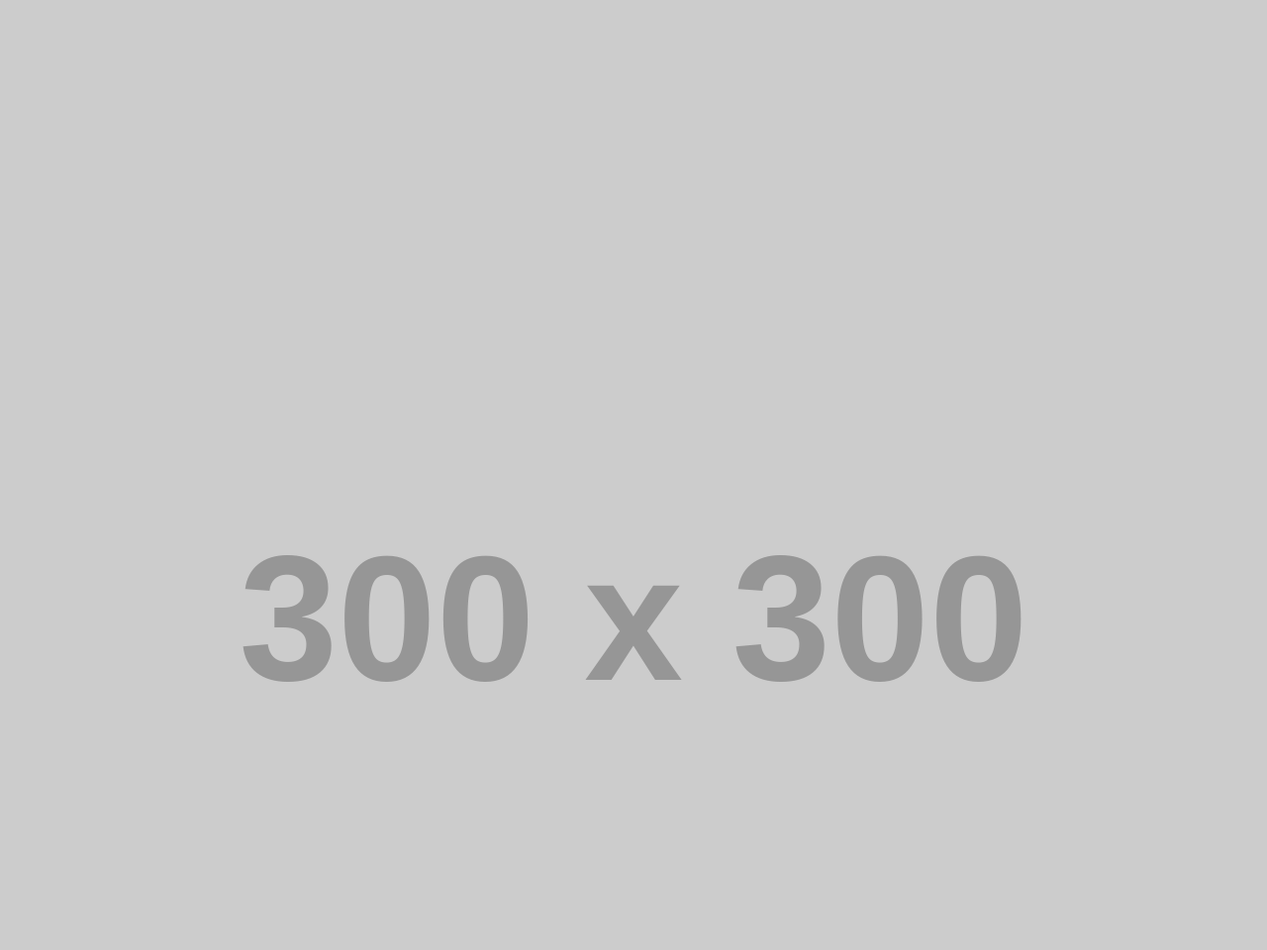
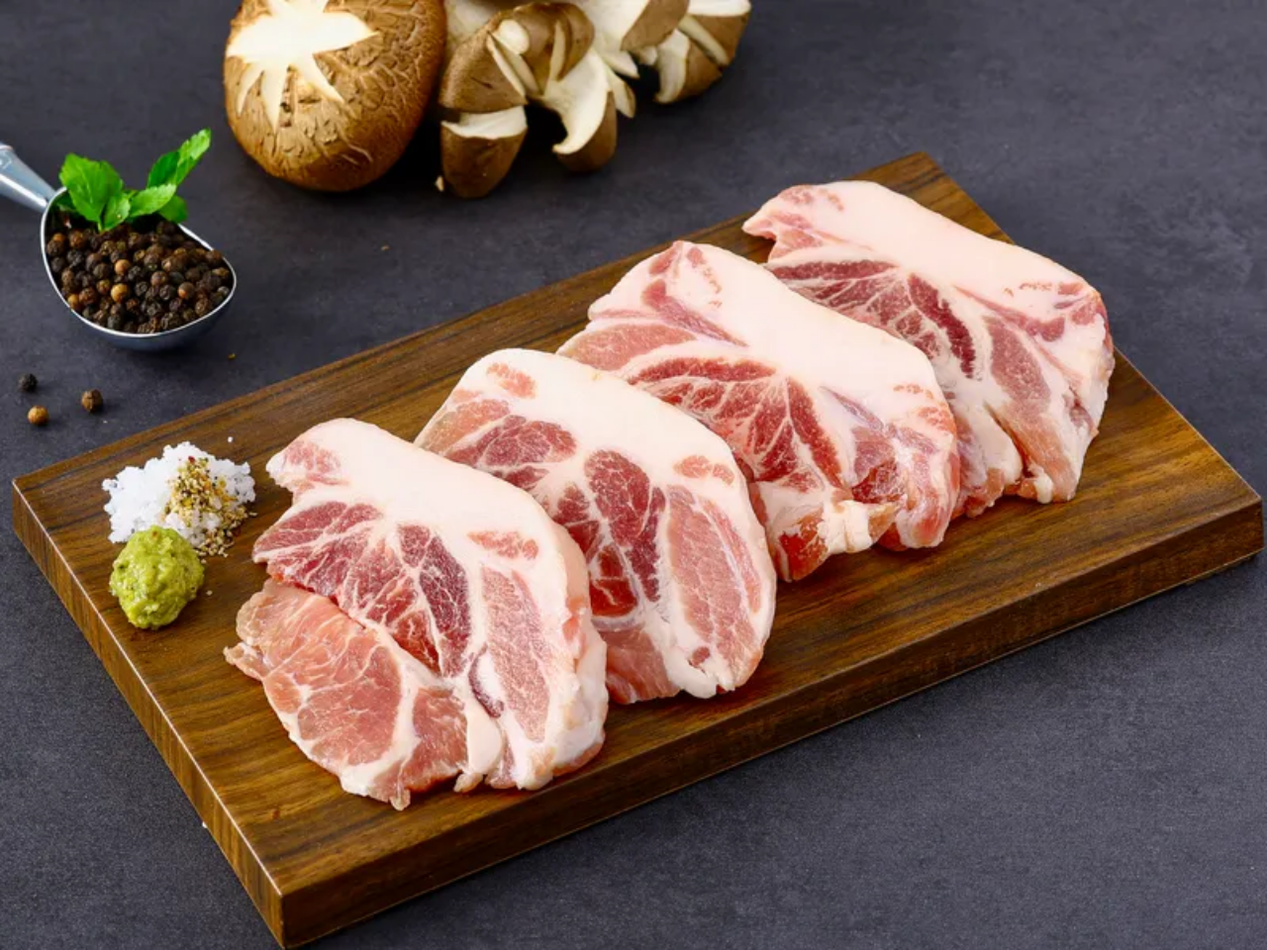
Before and after one commit to cook595200-code/gogi0819-website, a plain HTML site: page index.html in a window 1280 px wide. Shown: the top 960 px of the page at 99% size. Drawn offline with Linux system fonts and the light colour scheme; placeholder pictures from the web are drawn by us; files whose address does not match are found by name.

Commit message:
Update index.html

```diff
--- a/index.html
+++ b/index.html
@@ -6,12 +6,12 @@
 <title>고기처럼0819 - 특수부위 전문점</title>
 
 <link rel="stylesheet" href="css/style.css" />
-<script defer src="js/script.js"></script>
+<script defer src="Godeulsal.webp"></script>
 
 </head>
 
 <body>
-<img src="https://via.placeholder.com/300" alt="맛있는 고기" width="100%">
+<img src="Godeulsal.webp" alt="맛있는 고기" width="100%">
 <br>
 <h3>맛있는 메뉴 소개</h3>
 <header>
```
